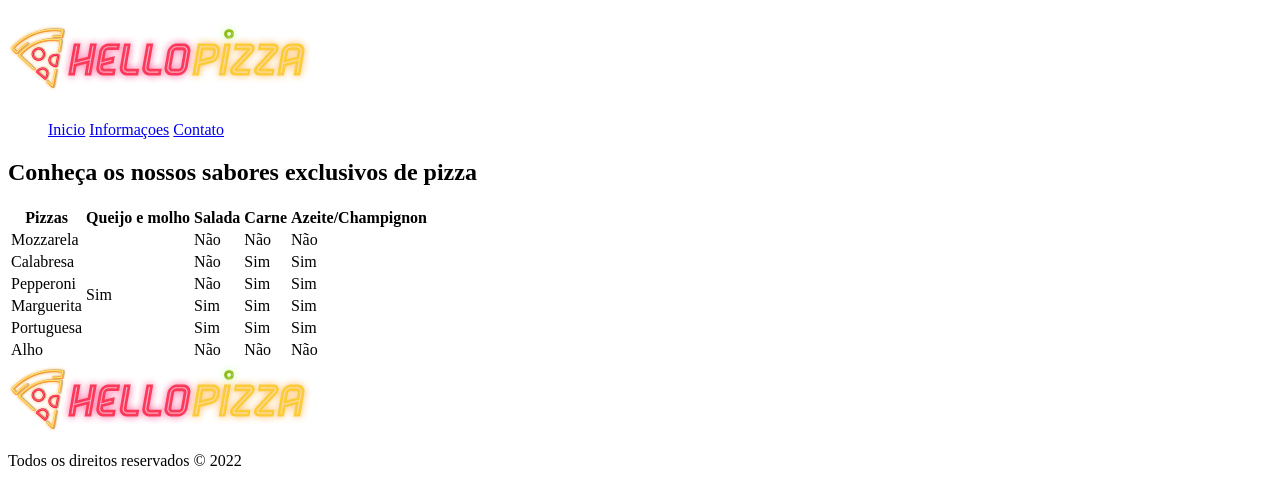
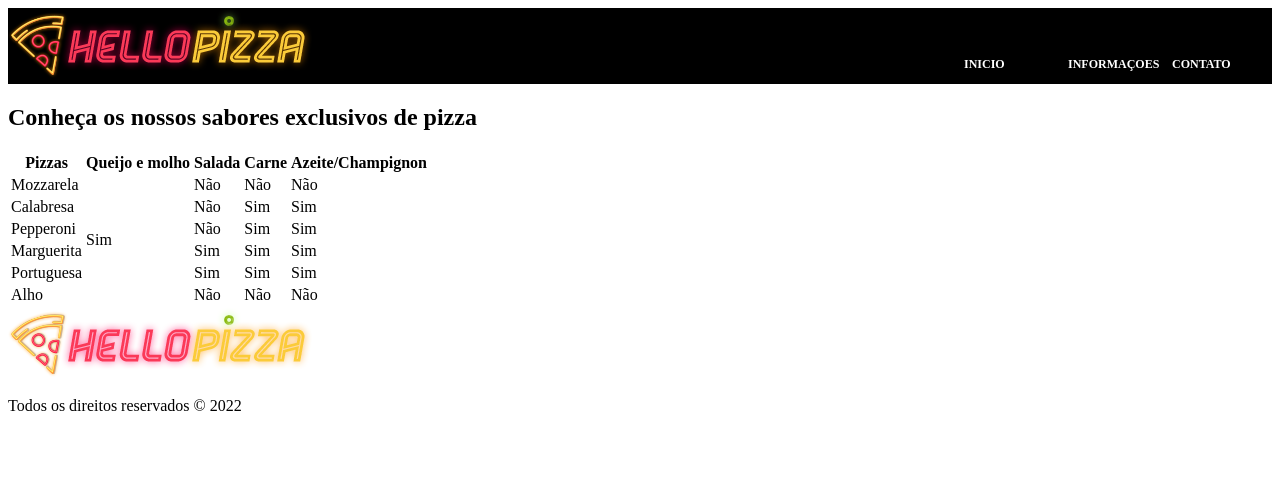
Before and after one commit to Spanserki/Pizza, a plain HTML site: page index.html in a window 1280 px wide. Drawn offline with Linux system fonts and the light colour scheme.

Commit message:
Aplicando CSS no layout

```diff
--- /dev/null
+++ b/CSS/style.css
@@ -0,0 +1,30 @@
+#Banner{
+    height: 76px;
+    background-color: rgba(0, 0, 0, 5);
+    padding: 30px, 70px, 30px, 70px;
+}
+
+#Banner h1{
+    float: left;
+    margin: 0;
+}
+
+#Banner nav {
+    top: 30px;
+    float: right;
+    position: relative;
+}
+
+#Banner nav ul li {
+    display: inline-block;
+    position: relative;
+    width: 100px;
+}
+
+#Banner nav ul li a{
+    color: white;
+    text-decoration: none;
+    font-size: 12px;
+    font-weight: bold;
+    text-transform: uppercase;
+}
--- a/index.html
+++ b/index.html
@@ -3,6 +3,7 @@
 <head>
     <meta charset="UTF-8">
     <title>Pizza!</title>
+    <link rel="stylesheet" type="text/css" href="CSS/style.css">
 </head>
 <body>
     <header>
@@ -13,9 +14,9 @@
 
             <nav>
                 <ul>
-                    <a href="#Banner">Inicio</a>
-                    <a href="#Sabores">Informaçoes</a>
-                    <a href="#Cabeçalho">Contato</a>
+                    <li><a href="#Banner">Inicio</a></li>
+                    <li><a href="#Sabores">Informaçoes</a></li>
+                    <li><a href="#Cabeçalho">Contato</a></li>
                 </ul>
 
             </nav>
```
